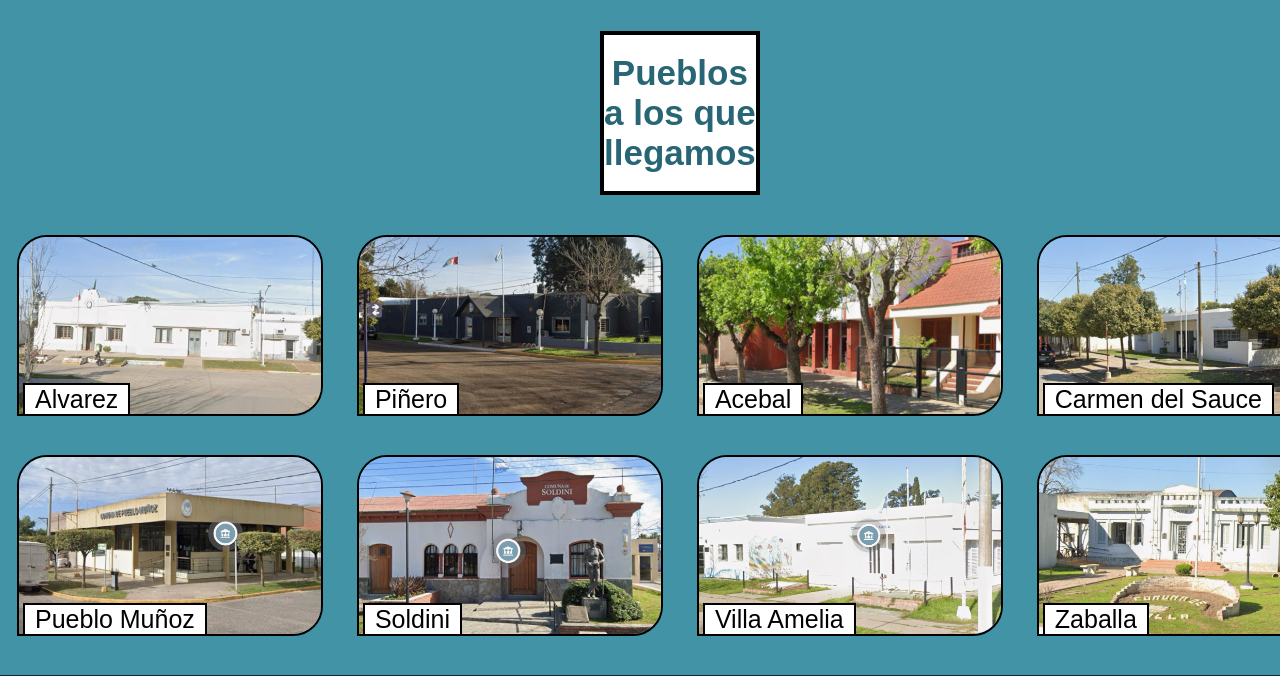
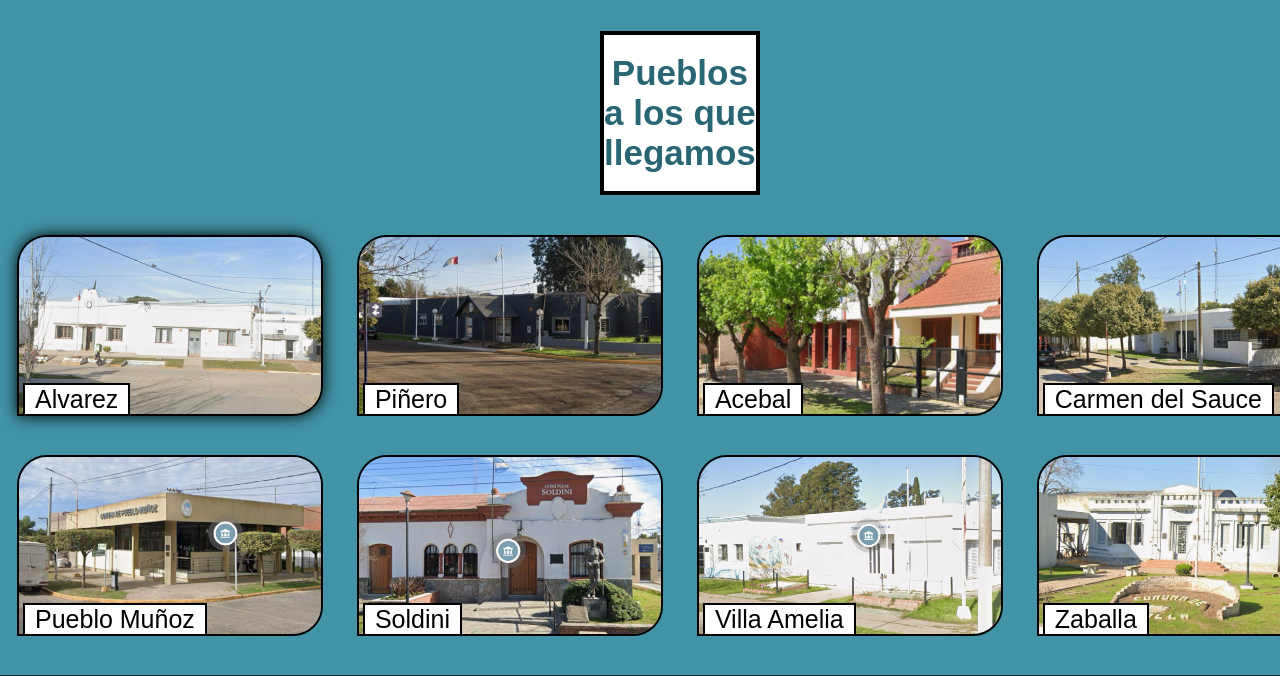
Before and after one commit to DionisioRodriguez/FirstProyect, a plain HTML site: page primerejercicio/pages/nosotros.html in a window 1280 px wide. In both pictures the pointer is over the picture 169 px from the left and 2257 px from the top of the page. Shown: the part 1932-2608 px from the top of the page. Drawn offline with Linux system fonts and the light colour scheme.

```diff
--- a/primerejercicio/css/styles.css
+++ b/primerejercicio/css/styles.css
@@ -13,7 +13,6 @@
     position: relative;
     background-color: #4293A6;
     display: grid;
-    height: 100vh;
     grid-template-rows: 6vh 1fr 8dvh;
     grid-template-areas: "menu" "contenido" "pie";
 }
@@ -279,6 +278,9 @@
     width: 90%;
     border-radius: 30px 30px 30px 0;
     border: 2px solid #000;
+}
+.pueblo__img:hover {
+    box-shadow: 0 0 15px #000;
 }
 
 .pueblo__nombre {
```
Also changed, not shown: primerejercicio/assets/img/ESPN-deportes.png (deleted).
